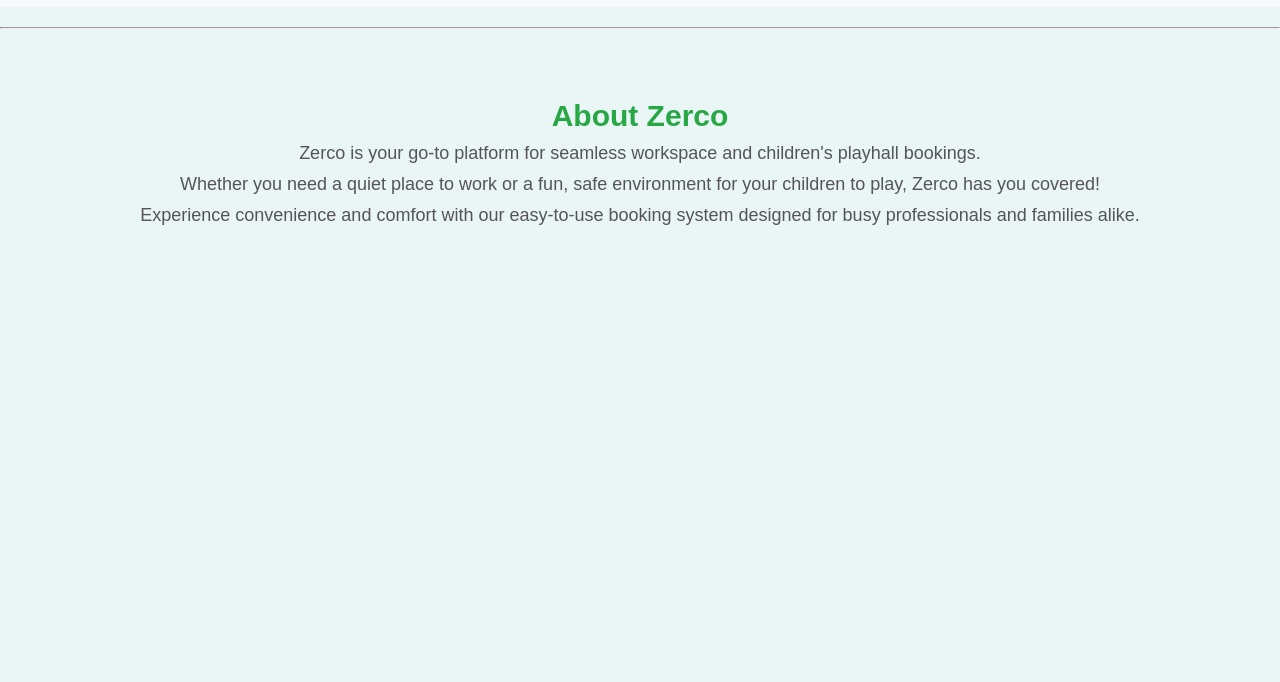
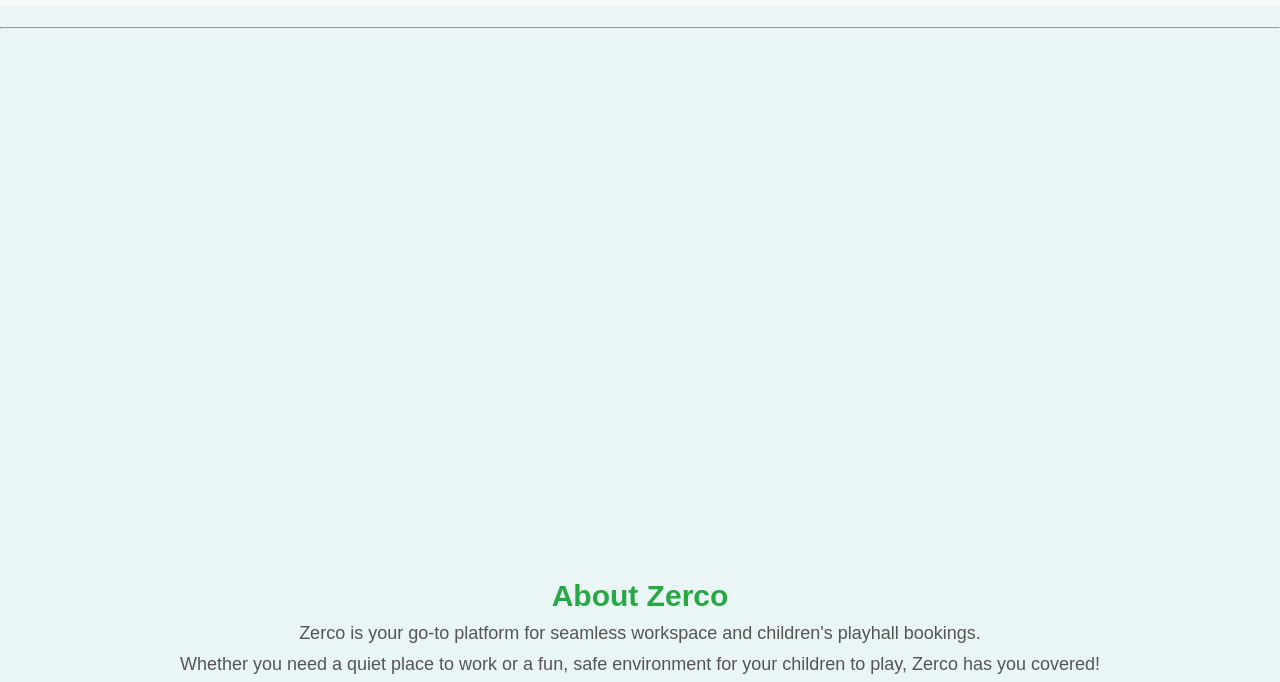
Before and after one commit to harshini21-source/ZerCo, a plain HTML site: page index.html in a window 1280 px wide. Shown: the part 93-775 px from the top of the page. Drawn offline with Linux system fonts and the light colour scheme.

Commit message:
Update index.html

```diff
--- a/index.html
+++ b/index.html
@@ -46,7 +46,7 @@
         }
         .intro {
             padding: 50px 20px;
-            height:70vh;
+            margin-top:500px;
         }
         .intro h2 {
             color: #28a745;
```
